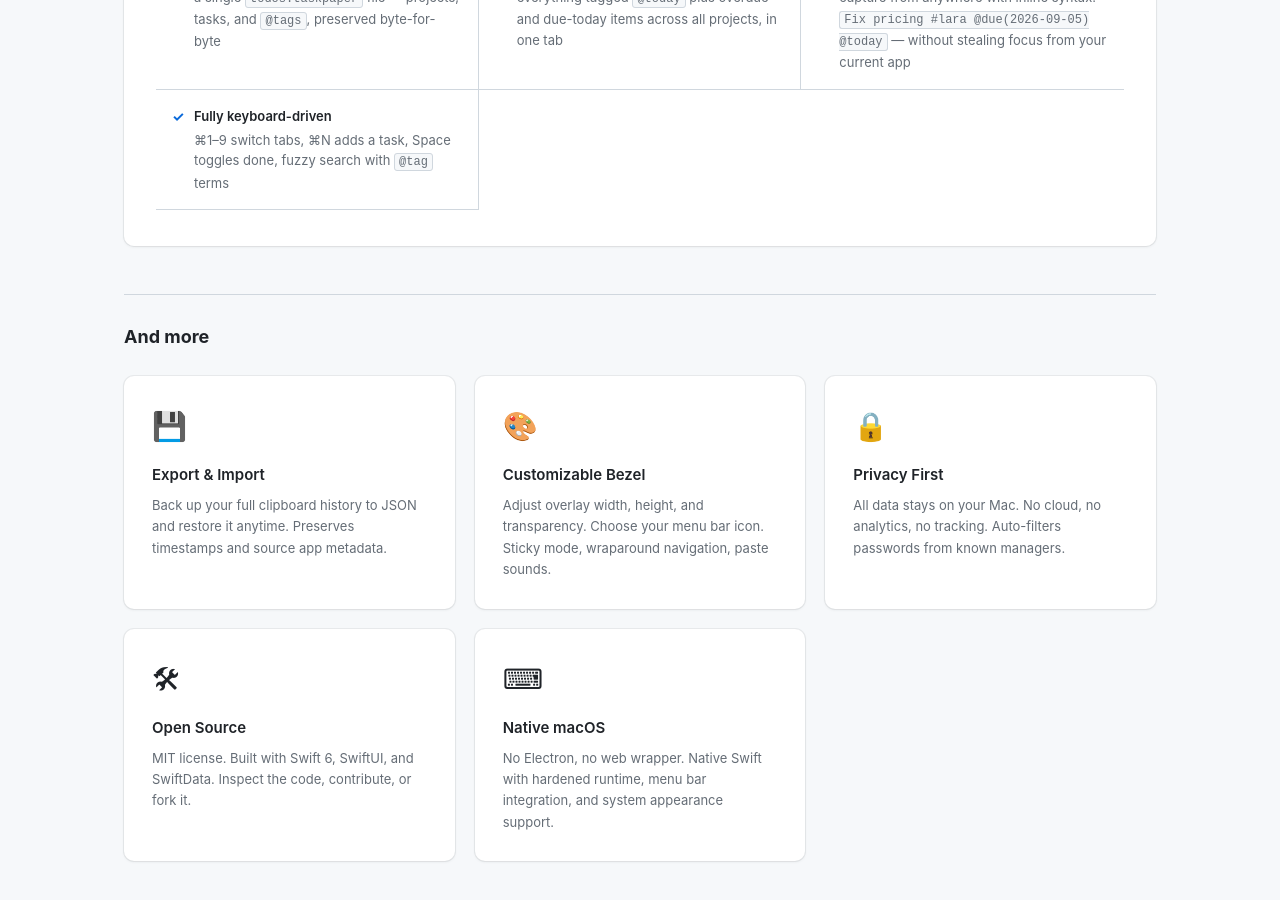
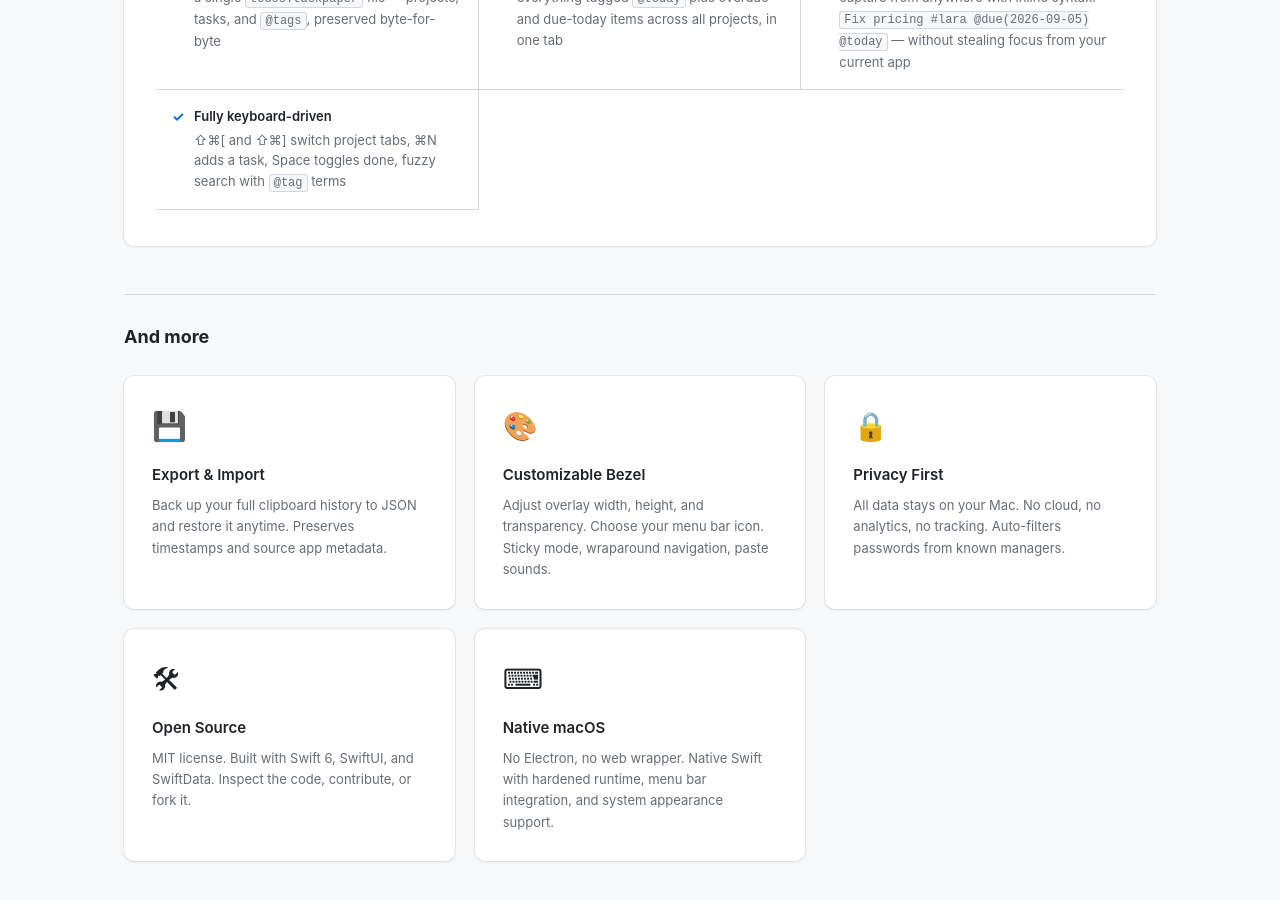
Before and after one commit to haad/Clipsmith, a plain HTML site: page site/index.html in a window 1280 px wide. Shown: the part 3820-4720 px from the top of the page. Drawn offline with Linux system fonts and the light colour scheme.

Commit message:
chore(release): 5.4.0 — changelog section, README/site shortcut copy, version bump
Co-Authored-By: Claude Fable 5.1 <noreply@anthropic.com>

```diff
--- a/site/index.html
+++ b/site/index.html
@@ -462,7 +462,7 @@
         <li class="highlight-item"><strong>Plain-text source of truth</strong> <span>a single <code style="font-size:0.75rem;background:var(--bg-page);padding:1px 4px;border-radius:3px;border:1px solid var(--border-color);">todos.taskpaper</code> file &mdash; projects, tasks, and <code style="font-size:0.75rem;background:var(--bg-page);padding:1px 4px;border-radius:3px;border:1px solid var(--border-color);">@tags</code>, preserved byte-for-byte</span></li>
         <li class="highlight-item"><strong>Today view</strong> <span>everything tagged <code style="font-size:0.75rem;background:var(--bg-page);padding:1px 4px;border-radius:3px;border:1px solid var(--border-color);">@today</code> plus overdue and due-today items across all projects, in one tab</span></li>
         <li class="highlight-item"><strong>Quick-add bezel</strong> <span>capture from anywhere with inline syntax: <code style="font-size:0.75rem;background:var(--bg-page);padding:1px 4px;border-radius:3px;border:1px solid var(--border-color);">Fix pricing #lara @due(2026-09-05) @today</code> &mdash; without stealing focus from your current app</span></li>
-        <li class="highlight-item"><strong>Fully keyboard-driven</strong> <span>&#8984;1&ndash;9 switch tabs, &#8984;N adds a task, Space toggles done, fuzzy search with <code style="font-size:0.75rem;background:var(--bg-page);padding:1px 4px;border-radius:3px;border:1px solid var(--border-color);">@tag</code> terms</span></li>
+        <li class="highlight-item"><strong>Fully keyboard-driven</strong> <span>&#8679;&#8984;[ and &#8679;&#8984;] switch project tabs, &#8984;N adds a task, Space toggles done, fuzzy search with <code style="font-size:0.75rem;background:var(--bg-page);padding:1px 4px;border-radius:3px;border:1px solid var(--border-color);">@tag</code> terms</span></li>
       </ul>
     </article>
 
```
Also changed, not shown: 4 other files.
